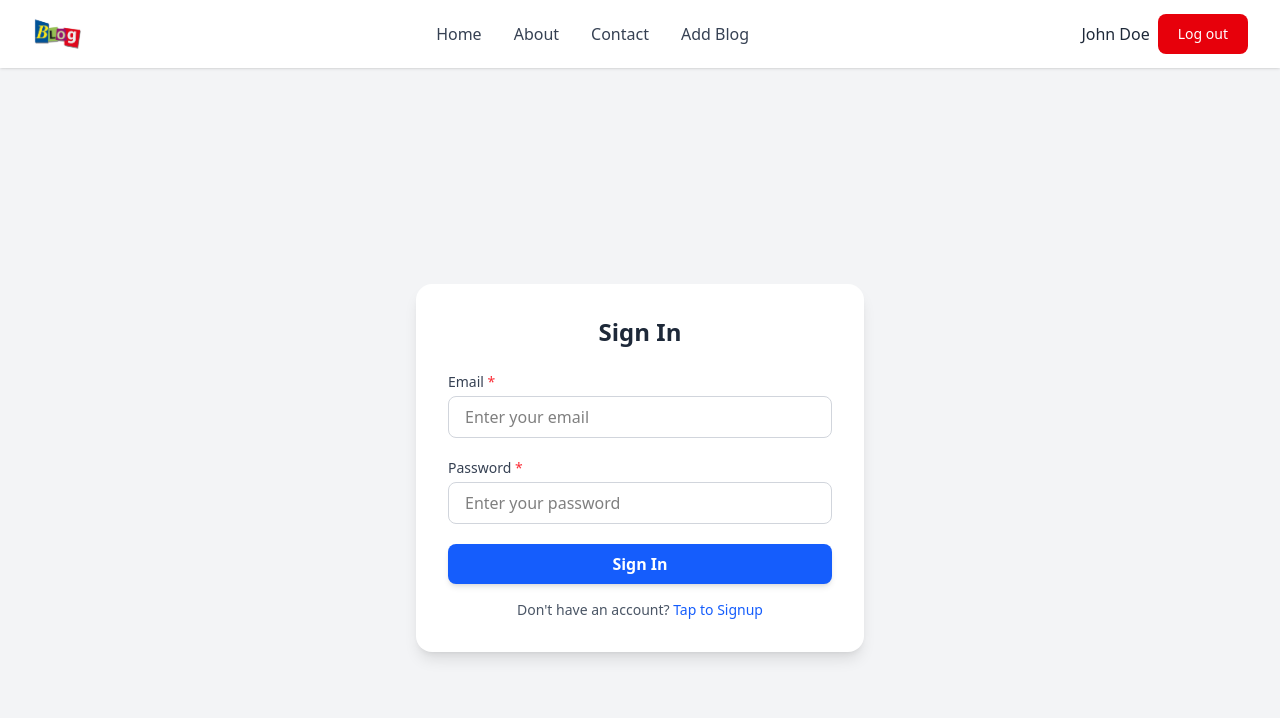
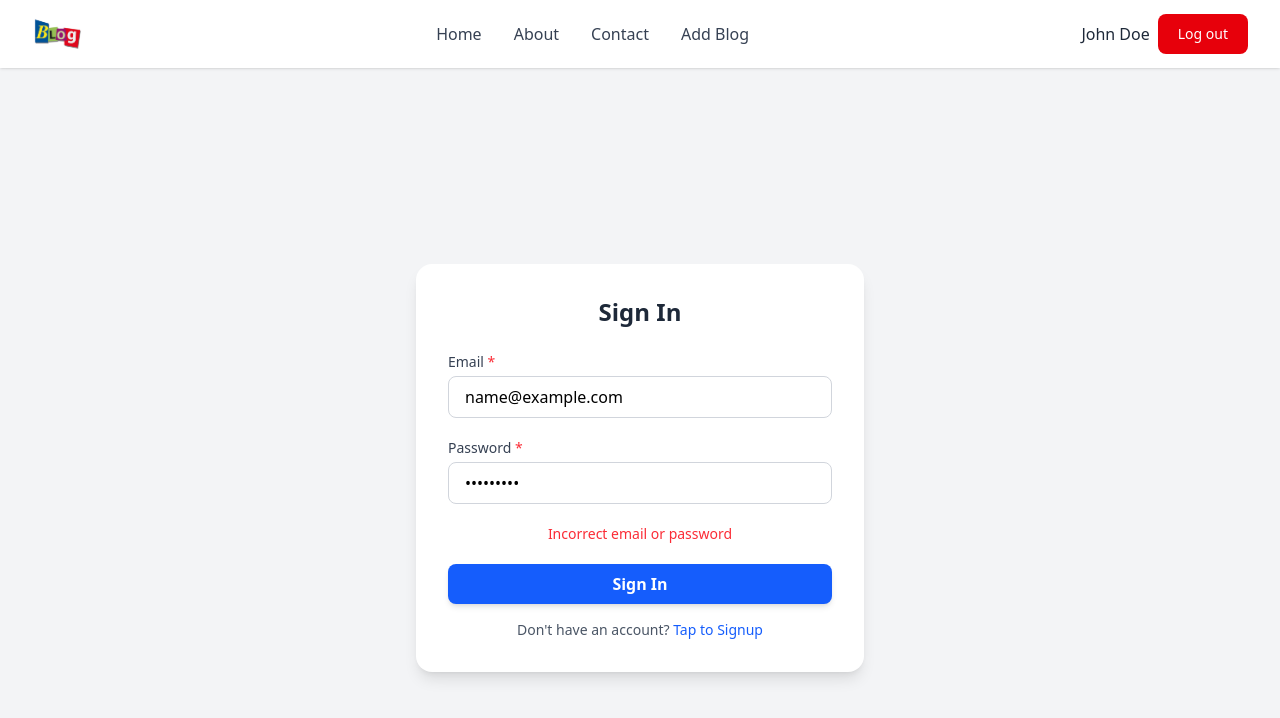
Before and after one commit to uchchhwas13/blog-frontend, a React (Vite) app: page /signin in a window 1280 px wide. Both pictures are taken after typing "name@example.com", "Sample123" into the empty fields and a click on the button "Sign In". Shown: the top 718 px of the page. Built offline with nearby package versions, Linux system fonts and the light colour scheme; no server answers.

Commit message:
Displaying error on invalid credentials

```diff
--- a/src/components/auth/Signin.tsx
+++ b/src/components/auth/Signin.tsx
@@ -11,18 +11,22 @@ export const SignInPage = (): React.JSX.Element => {
     password: '',
   };
   const [credentials, setCredentials] = useState(initialCredentials);
+  const [errorMessage, setErrorMessage] = useState('');
 
   const handleChange = (e: React.ChangeEvent<HTMLInputElement>) => {
     const { name, value } = e.target;
     setCredentials({ ...credentials, [name]: value });
   };
 
-  const handleSubmit = (e: React.FormEvent) => {
+  const handleSubmit = async (e: React.FormEvent) => {
     e.preventDefault();
-    setCredentials(initialCredentials);
-    signin(credentials).then((response) => {
-      console.log(response.data);
-    });
+    setErrorMessage('');
+    const response = await signin(credentials);
+    if (!response.success) {
+      setErrorMessage('Incorrect email or password');
+    } else {
+      setCredentials(initialCredentials);
+    }
   };
 
   return (
@@ -53,6 +57,10 @@ export const SignInPage = (): React.JSX.Element => {
             placeholder="Enter your password"
           />
 
+          {errorMessage && (
+            <p className="text-red-500 text-sm text-center">{errorMessage}</p>
+          )}
+
           <SubmitButton text="Sign In" />
         </form>
 
```
